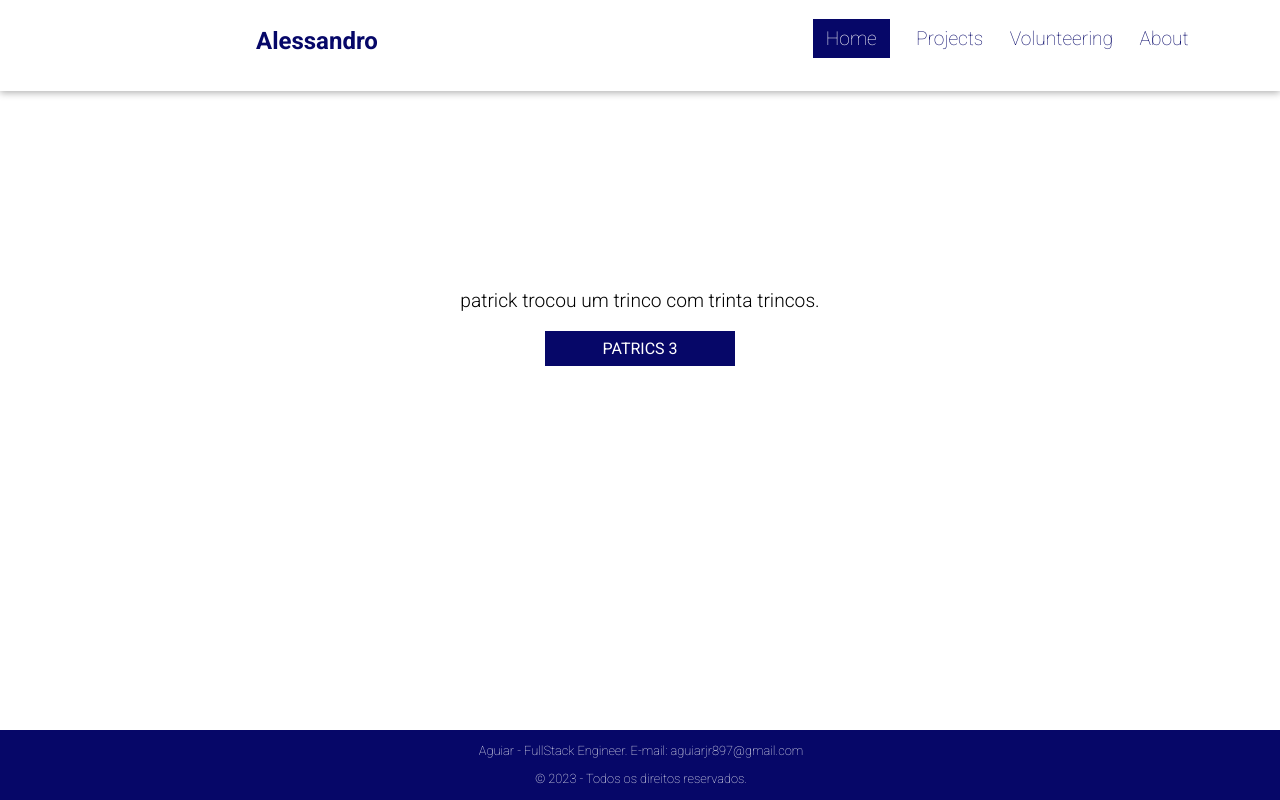
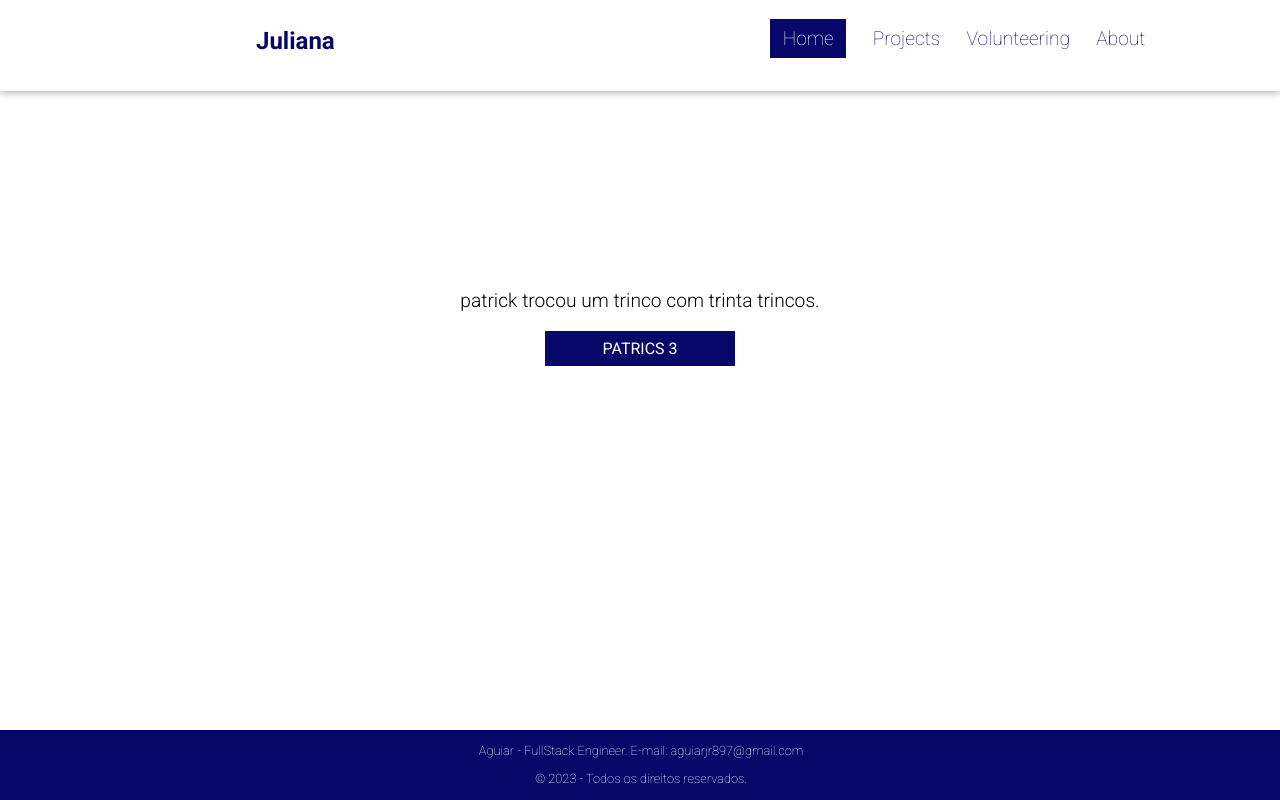
Before and after one commit to Julianacat/Julianacat.github.io, a plain HTML site: page index.html in a window 1280 px wide. Drawn offline with Linux system fonts and the light colour scheme.

Commit message:
Update index.html

```diff
--- a/index.html
+++ b/index.html
@@ -18,7 +18,7 @@
 
 <body>
     <header>
-        <h1>Alessandro</h1>
+        <h1>Juliana</h1>
         <a href="#" class="menu-icon" onclick="toggleMenu()">&#9776;</a>
         <nav id="menu-h" class="menu-hide">
             <ul>
```
